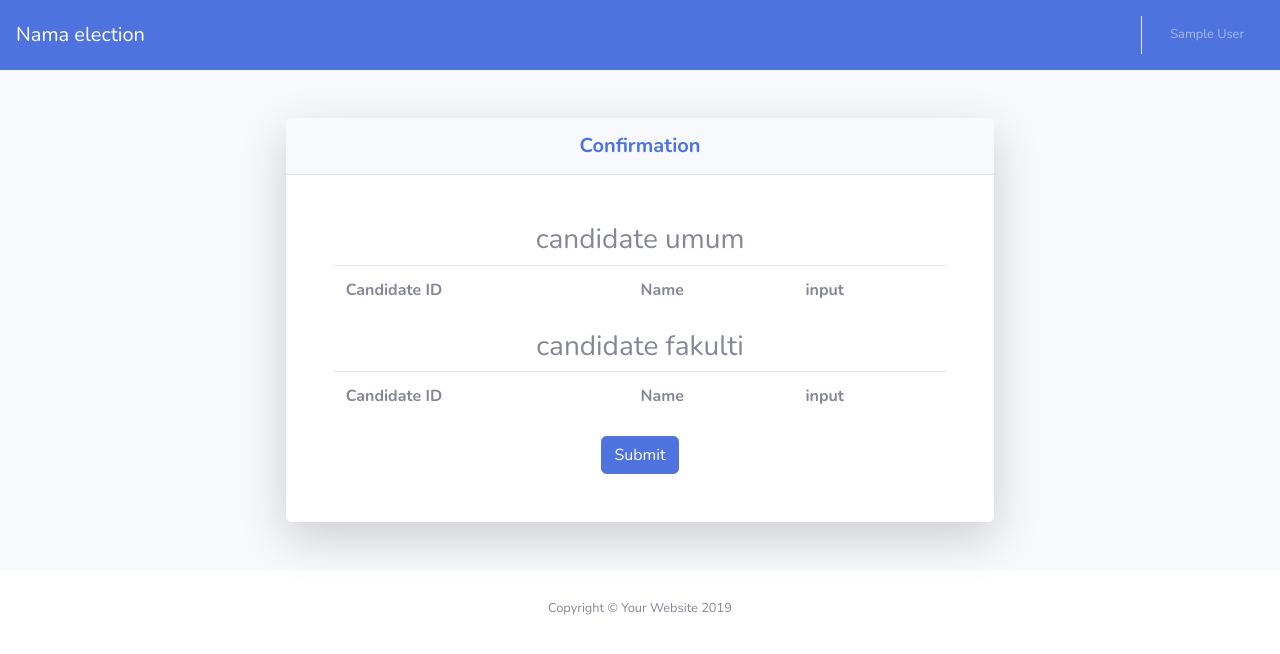
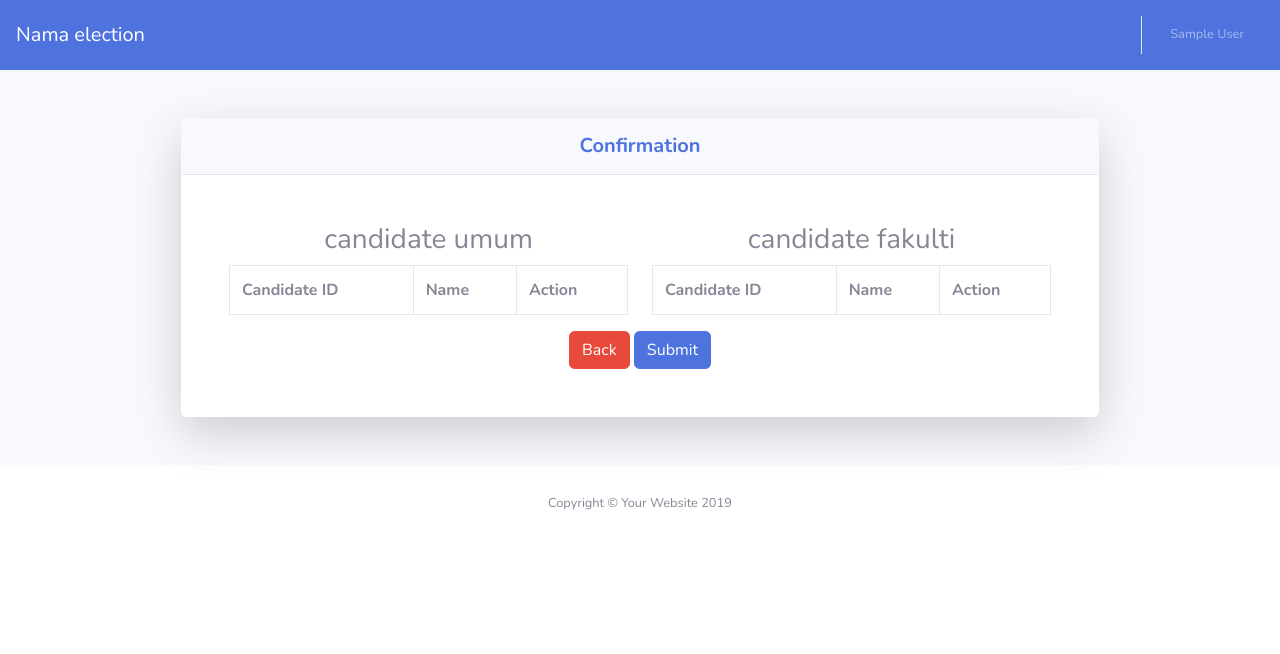
Before and after one commit to luqman1412/voting-system, a PHP site: page /voter/confirmation_votingpage.php in a window 1280 px wide. Shown: the top 654 px of the page. Run offline with PHP 8.4, Linux system fonts and the light colour scheme; the visitor is signed in with stand-in values (Sample User, id 1); data that the repository does not hold is empty.

Commit message:
susun semula coding
cuma susun coding

```diff
--- a/voter/confirmation_votingpage.php
+++ b/voter/confirmation_votingpage.php
@@ -23,7 +23,7 @@ include 'include/header_votingpage.php'
     <!-- Outer Row -->
     <div class="row justify-content-center">
 
-      <div class="col-xl-7 col-lg-12 col-md-9">
+      <div class="col-xl-9 col-lg-12 col-md-9">
         <!-- card element -->
         <div class="card o-hidden border-0 shadow-lg my-5">
           <div class="card-header py-3" >
@@ -31,21 +31,19 @@ include 'include/header_votingpage.php'
           </div>
           <div class="card-body p-0">
             <div class="p-5">
+              <div class="row">
+                <div class="col">
                   <h3>candidate umum</h3>
-
-
                     <form method="POST" action="insertvotingintoDB.php">
-            <table class="table">
-
+                      <table class="table table-bordered">
                         <tr>
                           <th class="th-sm" >Candidate ID</th>
                           <th class="th-sm" >Name</th>
-                    <th class="th-sm" >input</th>
+                          <th class="th-sm" >Action</th>
                         </tr>
                         <?php
                           // get umum candidate information from DB
                           foreach ($pilihanumum as $key => $candidate_id) {
-
                             $query="SELECT c.*,v.*
                                     FROM candidate as c
                                     JOIN voter as v
@@ -60,19 +58,23 @@ include 'include/header_votingpage.php'
                             $name=$record['voter_name'];
                         ?>
                         <tr>
-                         <td><?=$candidate_id?></td>
+                          <td><input name="umum<?=$key?>" type="text" readonly class="form-control-plaintext form-control-sm" value="<?=$candidate_id?>"></td>
                           <td><?=$name?></td>
-                         <td><input name="umum<?=$key?>" type="text" value="<?=$candidate_id?>"></td>
+                           <td><button class="btn btn-info btn-circle btn-sm "><i class="fas fa-info-circle"></i></button> </td>
+
                         </tr>
-                       <?php }
-                       ?>
+                        <!-- close loop -->
+                        <?php } ?>
                       </table>
+                </div>
+                      <div class="col">
                         <h3>candidate fakulti</h3>
-                  <table class="table">
+                        <table class="table table-bordered">
                           <tr>
-                    <th>Candidate ID</th>
-                    <th>Name</th>
-                    <th>input</th>
+                            <th class="th-sm" >Candidate ID</th>
+                            <th class="th-sm" >Name</th>
+                            <th class="th-sm" >Action</th>
+
                           </tr>
                           <?php
                             // get fakulti candidate information from DB
@@ -91,19 +93,22 @@ include 'include/header_votingpage.php'
                               }
                               $record=mysqli_fetch_array($qr);
                               $name=$record['voter_name'];
-
                           ?>
                           <tr>
-                  <td><?=$candidate_id?></td>
+                            <td><input name="<?=$record['name']?><?=$key?>" type="text" readonly class="form-control-plaintext form-control-sm" value="<?=$candidate_id?>"></td>
                             <td><?=$name?></td>
-                  <td><input name="<?=$record['name']?><?=$key?>" type="text" value="<?=$candidate_id?>"></td>
+                            <td><button class="btn btn-info btn-circle btn-sm "><i class="fas fa-info-circle"></i></button> </td>
+
                           </tr>
+                          <!-- close loop -->
                           <?php }?>
-
                         </table>
-          <input class="btn btn-primary " name="submit" type="submit"value="Submit">
+                      </div>
+                </div>
+                 <input class="btn btn-danger " name="btn_back" type="submit"value="Back">
+                 <input class="btn btn-primary " name="submit" type="button" value="Submit" onclick="history.back()" >
                     </form>
-
+              </div>
             </div>
           </div>
         </div>
```
Lines whose indentation alone changed are shown as unchanged.
